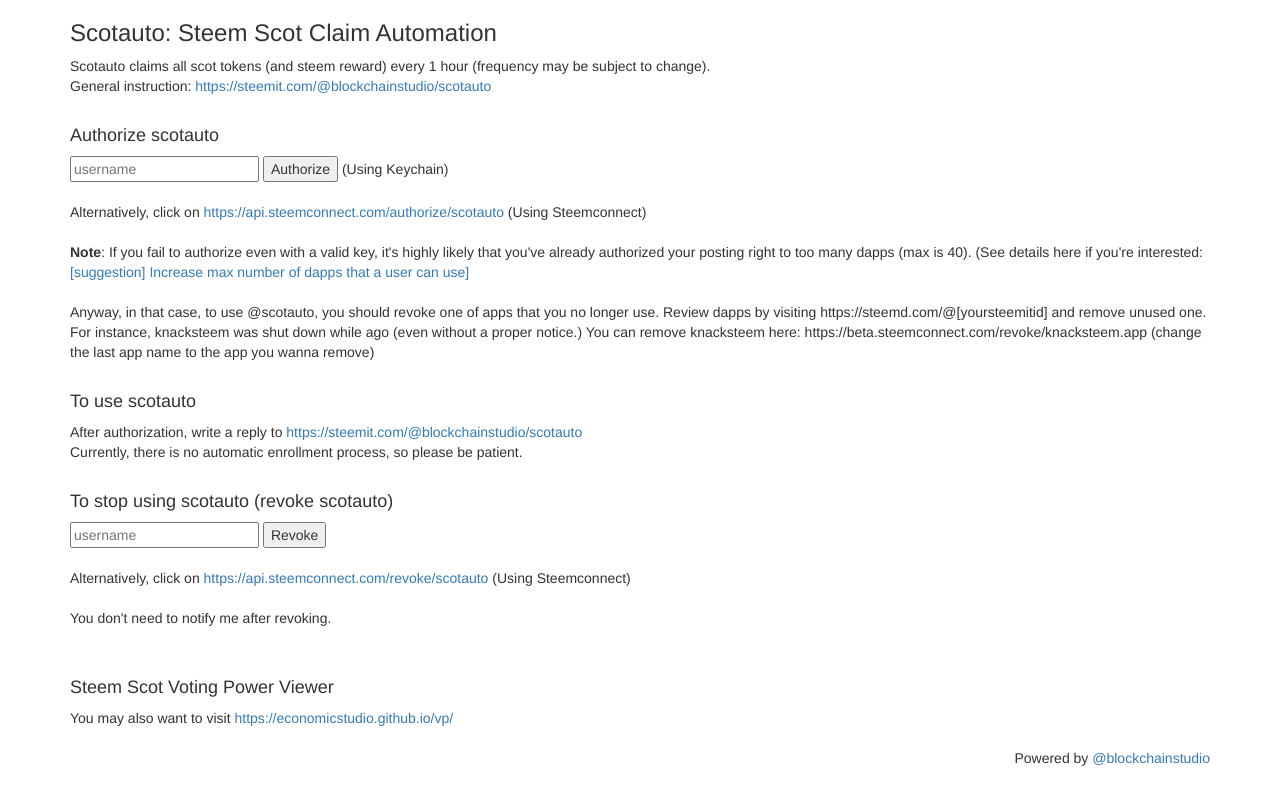
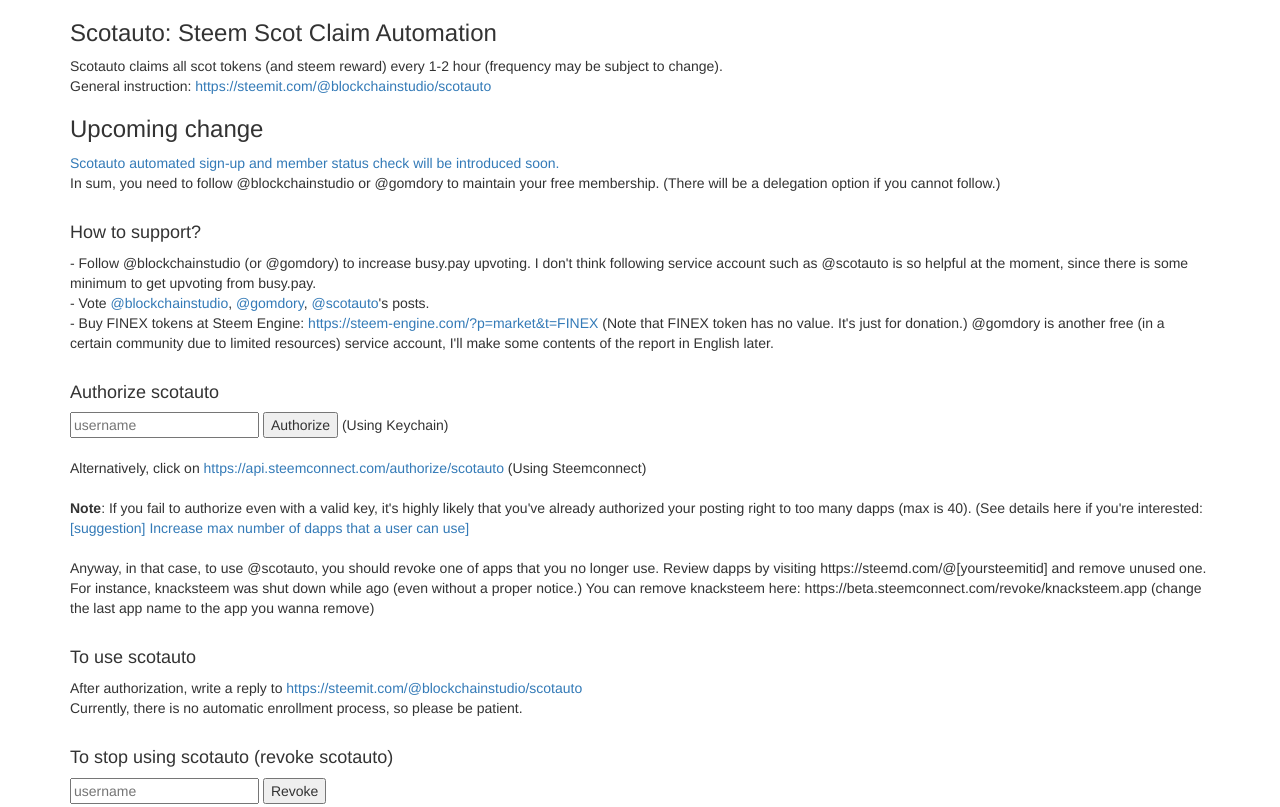
Before and after one commit to economicstudio/scotauto, a plain HTML site: page index.html in a window 1280 px wide. Shown: the top 807 px of the page. Drawn offline with nearby package versions, Linux system fonts and the light colour scheme.

Commit message:
Update index.html

```diff
--- a/index.html
+++ b/index.html
@@ -18,14 +18,31 @@
       <h3>Scotauto: Steem Scot Claim Automation</h3>
 
       <div>
-        Scotauto claims all scot tokens (and steem reward) every 1 hour
+        Scotauto claims all scot tokens (and steem reward) every 1-2 hour
         (frequency may be subject to change).<br />
         General instruction:
         <a href="https://steemit.com/@blockchainstudio/scotauto"
           >https://steemit.com/@blockchainstudio/scotauto</a
         >
       </div>
+      <h3>Upcoming change</h3>
+      <div>
+        <a
+          href="https://steemit.com/@blockchainstudio/scotauto-automated-sign-up-and-member-status-check-will-be-introduced"
+          >Scotauto automated sign-up and member status check will be introduced
+          soon.</a
+        ><br />
+        In sum, you need to follow @blockchainstudio or @gomdory to maintain your free membership. (There will be a delegation option if you cannot follow.)
+      </div>
 
+      <br />
+
+      <h4>How to support?</h4>
+      <div>
+        - Follow @blockchainstudio (or @gomdory) to increase busy.pay upvoting. I don't think following service account such as @scotauto is so helpful at the moment, since there is some minimum to get upvoting from busy.pay.<br />
+        - Vote <a href="https://steemit.com/@blockchainstudio">@blockchainstudio</a>, <a href="https://steemit.com/@gomdory">@gomdory</a>, <a href="https://steemit.com/@scotauto">@scotauto</a>'s posts.<br />
+        - Buy FINEX tokens at Steem Engine: <a href="https://steem-engine.com/?p=market&t=FINEX">https://steem-engine.com/?p=market&t=FINEX</a> (Note that FINEX token has no value. It's just for donation.) @gomdory is another free (in a certain community due to limited resources) service account, I'll make some contents of the report in English later.
+      </div>
       <br />
 
       <h4>Authorize scotauto</h4>
```
